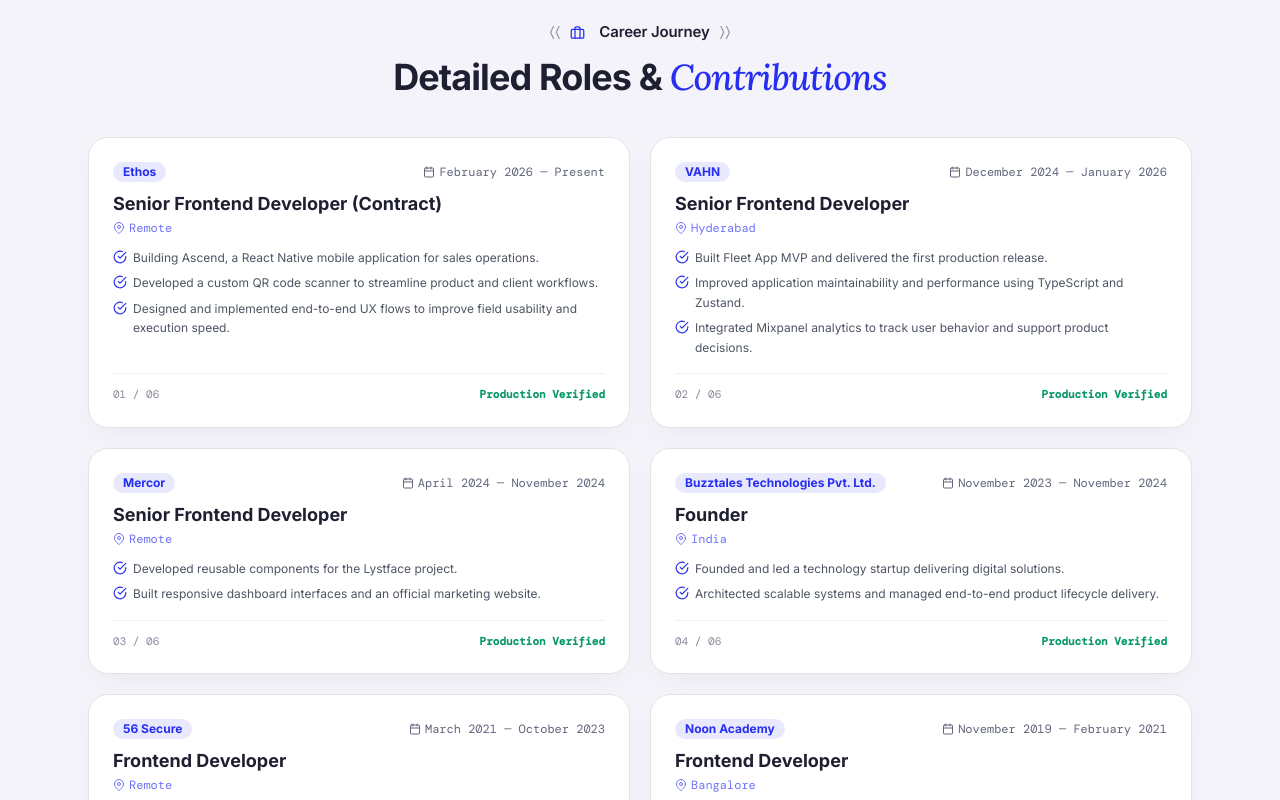
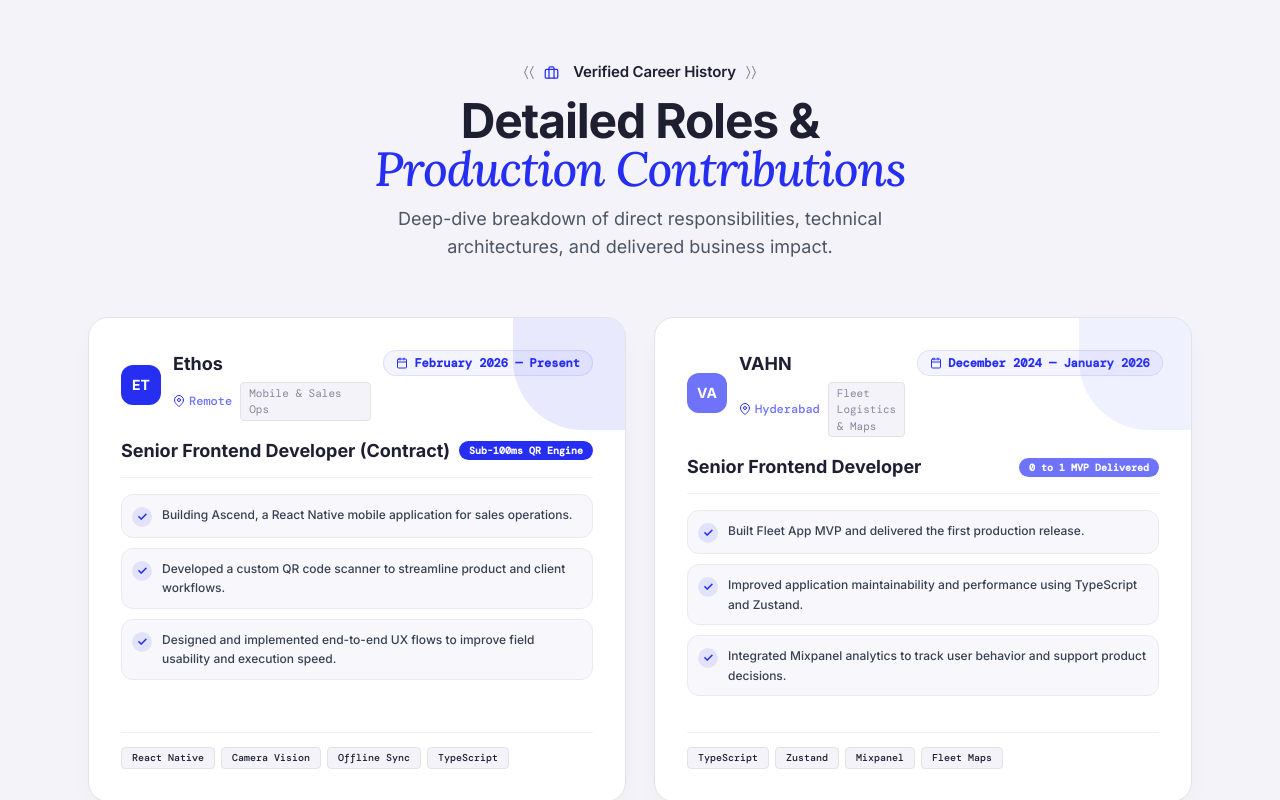
Before and after one commit to mdmaroof/portfolioNextJS, a Next.js app: page / in a window 1280 px wide. Shown: the part 2860-3660 px from the top of the page. Built offline with nearby package versions, Linux system fonts and the light colour scheme; no server answers.

Commit message:
work card

```diff
--- a/src/component/workHistory.section.tsx
+++ b/src/component/workHistory.section.tsx
@@ -1,5 +1,5 @@
 import React from "react";
-import { FiBriefcase, FiMapPin, FiCalendar, FiCheckCircle } from "react-icons/fi";
+import { FiBriefcase, FiMapPin, FiCalendar, FiCheckCircle, FiCheck, FiLayers, FiActivity, FiCpu } from "react-icons/fi";
 
 interface WorkItem {
   organisation: string;
@@ -14,58 +14,178 @@
   work: WorkItem[];
 }
 
+interface WorkMeta {
+  color: string;
+  initials: string;
+  focus: string;
+  tech: string[];
+  highlight: string;
+}
+
+const WORK_METADATA: Record<string, WorkMeta> = {
+  "Ethos": {
+    color: "#262ef2",
+    initials: "ET",
+    focus: "Mobile & Sales Ops",
+    tech: ["React Native", "Camera Vision", "Offline Sync", "TypeScript"],
+    highlight: "Sub-100ms QR Engine",
+  },
+  "VAHN": {
+    color: "#6e73fa",
+    initials: "VA",
+    focus: "Fleet Logistics & Maps",
+    tech: ["TypeScript", "Zustand", "Mixpanel", "Fleet Maps"],
+    highlight: "0 to 1 MVP Delivered",
+  },
+  "Mercor": {
+    color: "#0c9618",
+    initials: "MC",
+    focus: "Design Systems & UI",
+    tech: ["Next.js", "Design Systems", "Tailwind CSS", "Dashboard UI"],
+    highlight: "Component Architecture",
+  },
+  "Buzztales Technologies Pvt. Ltd.": {
+    color: "#f25c26",
+    initials: "BT",
+    focus: "Startup Leadership",
+    tech: ["System Architecture", "React", "Node.js", "Full Lifecycle"],
+    highlight: "Founder & Lead Architect",
+  },
+  "56 Secure": {
+    color: "#aa26f2",
+    initials: "56",
+    focus: "Live Radar & Security",
+    tech: ["Google Maps API", "WebSockets", "Smart Eye Alerts", "Command UI"],
+    highlight: "Multi-Tenant Dispatch",
+  },
+  "Noon Academy": {
+    color: "#ca7c0e",
+    initials: "NA",
+    focus: "EdTech RTC & Reliability",
+    tech: ["PubNub RTC/RTM", "Storybook", "Breakout Rooms", "Auto-Reconnect"],
+    highlight: "RTC Audio/Video Scale",
+  },
+};
+
 export const WorkHistory: React.FC<WorkHistoryProps> = ({ work }) => {
   return (
-    <section id="work-history" className="py-14">
+    <section id="work-history" className="py-16 md:py-24 relative">
       <div className="mx-auto max-w-6xl px-4 sm:px-6">
-        <div className="text-center mb-10">
+        {/* Section Header */}
+        <div className="text-center mb-14">
           <div className="inline-block mb-3">
             <span className="tag">
               <FiBriefcase className="text-[#262ef2] mr-1" />
-              Career Journey
+              Verified Career History
             </span>
           </div>
-          <h2 className="text-2xl md:text-4xl font-bold tracking-tight text-[#1f1f32]">
-            Detailed Roles &amp; <span className="serif-accent blue-accent font-normal">Contributions</span>
+          <h2 className="text-3xl md:text-5xl font-bold tracking-tight text-[#1f1f32]">
+            Detailed Roles &amp; <br />
+            <span className="serif-accent blue-accent font-normal">Production Contributions</span>
           </h2>
+          <p className="mt-3 text-base md:text-lg text-[#4d5564] max-w-xl mx-auto">
+            Deep-dive breakdown of direct responsibilities, technical architectures, and delivered business impact.
+          </p>
         </div>
 
-        <div className="grid grid-cols-1 md:grid-cols-2 gap-5">
-          {work.map((item, idx) => (
+        {/* High-Craft 2-Column Experience Grid */}
+        <div className="grid grid-cols-1 md:grid-cols-2 gap-7">
+          {work.map((item, idx) => {
+            const meta = WORK_METADATA[item.organisation] || {
+              color: "#262ef2",
+              initials: item.organisation.slice(0, 2).toUpperCase(),
+              focus: "Engineering",
+              tech: ["React", "TypeScript", "Next.js"],
+              highlight: "Production Verified",
+            };
+
+            return (
               <div
                 key={idx}
-              className="craft-card p-6 bg-white flex flex-col justify-between hover:border-[#262ef2]/60"
+                className="group craft-card p-6 md:p-8 bg-white flex flex-col justify-between hover:border-[#262ef2] hover:shadow-[0_20px_45px_-15px_rgba(38,46,242,0.12)] transition-all duration-300 relative overflow-hidden"
               >
+                {/* Subtle Brand Color Accent Corner */}
+                <div
+                  className="absolute top-0 right-0 w-28 h-28 rounded-bl-[70px] opacity-10 pointer-events-none transition-transform group-hover:scale-110"
+                  style={{ backgroundColor: meta.color }}
+                />
+
                 <div>
-                <div className="flex items-center justify-between gap-2 mb-2">
-                  <span className="text-xs font-bold text-[#262ef2] bg-[#262ef2]/10 px-2.5 py-0.5 rounded-full">
+                  {/* Top Bar: Company Badge + Timeframe Pill */}
+                  <div className="flex items-start justify-between gap-3 mb-4">
+                    <div className="flex items-center gap-3">
+                      <span
+                        className="w-10 h-10 rounded-xl text-white text-sm font-bold flex items-center justify-center shadow-xs shrink-0"
+                        style={{ backgroundColor: meta.color }}
+                      >
+                        {meta.initials}
+                      </span>
+                      <div>
+                        <h3 className="text-base sm:text-lg font-bold text-[#1f1f32] leading-tight">
                           {item.organisation}
+                        </h3>
+                        <div className="flex items-center gap-2 mt-1">
+                          <span className="text-xs text-[#6e73fa] font-mono flex items-center gap-1 font-medium">
+                            <FiMapPin className="w-3 h-3 text-[#262ef2]" /> {item.location}
                           </span>
-                  <span className="text-xs font-mono text-[#61667b] flex items-center gap-1">
-                    <FiCalendar className="w-3 h-3" /> {item.from} — {item.to}
+                          <span className="text-[11px] font-mono text-[#8c859d] bg-[#f3f3f9] px-2 py-0.5 rounded border border-[#e3e2e5]">
+                            {meta.focus}
                           </span>
                         </div>
-                <h3 className="text-lg font-bold text-[#1f1f32] mt-1">{item.role}</h3>
-                <p className="text-xs text-[#6e73fa] flex items-center gap-1 mt-0.5 mb-3 font-mono">
-                  <FiMapPin className="w-3 h-3" /> {item.location}
-                </p>
-
-                <ul className="space-y-1.5 text-xs text-[#4d5564] leading-relaxed">
-                  {item.labels.map((lbl, lIdx) => (
-                    <li key={lIdx} className="flex items-start gap-1.5">
-                      <FiCheckCircle className="w-3.5 h-3.5 text-[#262ef2] shrink-0 mt-0.5" />
-                      <span>{lbl}</span>
-                    </li>
-                  ))}
-                </ul>
+                      </div>
                     </div>
 
-              <div className="mt-4 pt-3 border-t border-[#f0f0f6] flex items-center justify-between text-[11px] text-[#8c859d] font-mono">
-                <span>0{idx + 1} / 0{work.length}</span>
-                <span className="text-emerald-600 font-semibold">Production Verified</span>
+                    <span className="text-xs font-mono font-semibold text-[#262ef2] bg-[#262ef2]/5 px-3 py-1 rounded-full border border-[#262ef2]/10 shrink-0 flex items-center gap-1.5">
+                      <FiCalendar className="w-3 h-3" />
+                      {item.from} — {item.to}
+                    </span>
+                  </div>
+
+                  {/* Role Title */}
+                  <div className="mt-4 mb-3 pb-3 border-b border-[#f0f0f6]">
+                    <div className="flex items-center justify-between">
+                      <h4 className="text-lg font-bold text-[#1f1f32]">
+                        {item.role}
+                      </h4>
+                      <span
+                        className="text-[10px] font-mono font-bold text-white px-2.5 py-0.5 rounded-full"
+                        style={{ backgroundColor: meta.color }}
+                      >
+                        {meta.highlight}
+                      </span>
                     </div>
                   </div>
+
+                  {/* Structured Deliverables List */}
+                  <div className="space-y-2.5 my-4">
+                    {item.labels.map((lbl, lIdx) => (
+                      <div
+                        key={lIdx}
+                        className="flex items-start gap-2.5 p-2.5 rounded-xl bg-[#f8f8fc] border border-[#e9e9f2] text-xs text-[#374151] leading-relaxed group-hover:bg-white group-hover:border-[#e2e2ec] transition-colors"
+                      >
+                        <span className="w-5 h-5 rounded-full bg-[#262ef2]/10 text-[#262ef2] flex items-center justify-center shrink-0 mt-0.5 text-xs font-bold">
+                          ✓
+                        </span>
+                        <span className="font-medium">{lbl}</span>
+                      </div>
                     ))}
+                  </div>
+                </div>
+
+                {/* Card Bottom: Tech Stack Chips */}
+                <div className="mt-5 pt-3.5 border-t border-[#f0f0f6] flex flex-wrap items-center gap-1.5 text-xs">
+                  {meta.tech.map((t, tIdx) => (
+                    <span
+                      key={tIdx}
+                      className="text-[10px] font-mono font-medium text-[#201f32] bg-[#f3f3f9] px-2.5 py-0.5 rounded border border-[#e3e2e5]"
+                    >
+                      {t}
+                    </span>
+                  ))}
+                </div>
+              </div>
+            );
+          })}
         </div>
       </div>
     </section>
```
Lines whose indentation alone changed are shown as unchanged.
